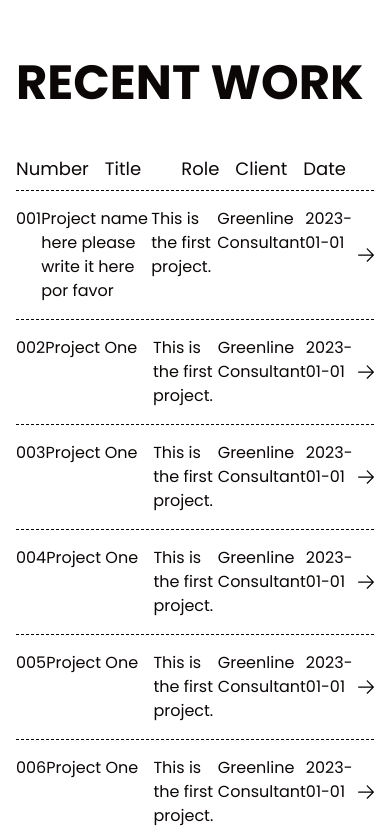
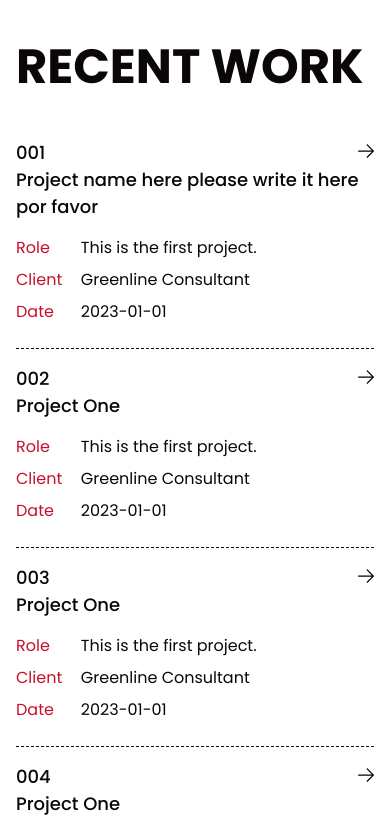
Before and after one commit to AhmedMohamed800/my_portfolio, a Next.js app: page / in a window 390 px wide. Shown: the part 3780-4615 px from the top of the page. Built offline with nearby package versions, Linux system fonts and the light colour scheme.

Commit message:
fix: fix the work experience section on small devices

```diff
--- a/app/_components/Work/WorkRow.tsx
+++ b/app/_components/Work/WorkRow.tsx
@@ -31,14 +31,16 @@ export default function WorkRow({
       .timeline({ paused: true })
       .to(projectInfo.current, {
         height: "auto",
-        marginTop: 16,
+        marginTop: 8,
+        marginBottom: 14,
+
         duration: 0.5,
         ease: "power2.in",
       })
       .to(
         arrowRef.current,
         {
-          rotate: 90, // left -> down
+          rotate: 90,
           duration: 0.4,
           ease: "power2.in",
         },
@@ -59,10 +61,10 @@ export default function WorkRow({
 
   return (
     <div
-      className={`flex flex-col  w-full  gap-0 border-b border-dashed text-[16px] py-4`}
+      className={`flex flex-col  w-full  gap-0 border-b border-dashed text-[16px] `}
     >
       <div
-        className="flex justify-between"
+        className="flex flex-col lg:flex-row  justify-between cursor-pointer lg:gap-4 relative  py-4"
         onMouseEnter={() => {
           if (!isOpen.current) {
             onHover();
@@ -70,12 +72,31 @@ export default function WorkRow({
         }}
         onClick={toggle}
       >
-        <div className="flex-1">{num}</div>
-        <div className="flex-5">{title}</div>
-        <div className="flex-3">{role}</div>
-        <div className="flex-3">{client}</div>
-        <div className="flex-2">{date}</div>
-        <div className="flex-1 flex justify-end">
+        <div className="flex-2 font-medium text-[18px] lg:font-normal lg:text-[16px]">
+          {num}
+        </div>
+        <div className="flex-5 font-medium text-[18px] mb-4 lg:mb-0 lg:font-normal lg:text-[16px]">
+          {title}
+        </div>
+        <div className="flex-3 flex gap-4 mb-2 lg:mb-0">
+          <span className="flex-1 block lg:hidden text-red lg:text-black">
+            Role
+          </span>
+          <span className="flex-6">{role}</span>
+        </div>
+        <div className="flex-3 flex gap-4  mb-2 lg:mb-0">
+          <span className="flex-1 block lg:hidden text-red lg:text-black">
+            Client
+          </span>
+          <span className="flex-6">{client}</span>
+        </div>
+        <div className="flex-2 flex gap-4  mb-2 lg:mb-0">
+          <span className="flex-1 block lg:hidden text-red lg:text-black">
+            Date
+          </span>
+          <span className="flex-6">{date}</span>
+        </div>
+        <div className="flex-1 flex justify-end absolute top-[20px] right-0 lg:relative lg:top-0 ">
           <Image
             ref={arrowRef}
             src="/projects/arrow-left.svg"
@@ -87,11 +108,11 @@ export default function WorkRow({
       </div>
 
       <div
-        className="projectInfo flex flex-col lg:flex-row gap-8 items-center h-0  overflow-hidden"
+        className="projectInfo flex flex-col lg:flex-row gap-4 lg:gap-8 lg:items-center h-0  overflow-hidden"
         onMouseEnter={onLeave}
         ref={projectInfo}
       >
-        <div className="relative w-full max-w-[420px] aspect-[16/10] shrink-0">
+        <div className="relative w-full lg:max-w-[420px] aspect-[16/10] shrink-0">
           <Image
             src={img}
             alt={title}
@@ -100,7 +121,7 @@ export default function WorkRow({
             sizes="(max-width: 1024px) 100vw, 420px"
           />
         </div>
-        <article className=" flex flex-col gap-4 flex-1 ">
+        <article className=" flex flex-col gap-3 lg:gap-4 flex-1 ">
           <h3 className="text-2xl uppercase font-medium">{title}</h3>
           <p className="text-[16px]">{description}</p>
           <div className="flex lg:items-center gap-3 flex-col lg:flex-row">
--- a/app/_components/Work/WorkSection.tsx
+++ b/app/_components/Work/WorkSection.tsx
@@ -11,11 +11,11 @@ export default function WorkSection({ projects }: WorkSectionProps) {
   const [mouse, setMouse] = useState({ x: 0, y: 0 });
 
   return (
-    <section className="section-container container-padding mt-16 min-h-dvh">
+    <section className="section-container container-padding mt-12 lg:mt-16 min-h-dvh">
       <h1 className="text-5xl font-bold uppercase">Recent Work</h1>
 
       <div
-        className="flex flex-col w-full mt-12"
+        className="flex flex-col w-full mt-8 lg:mt-12"
         onMouseMove={(e) =>
           setMouse({
             x: e.clientX,
@@ -24,8 +24,8 @@ export default function WorkSection({ projects }: WorkSectionProps) {
         }
         onMouseLeave={() => setPreview(null)}
       >
-        <div className="flex justify-between w-full gap-4 border-b border-dashed text-[18px] pb-2">
-          <div className="flex-1">Number</div>
+        <div className="hidden lg:flex justify-between w-full gap-4  border-b border-dashed text-[18px] pb-2">
+          <div className="flex-2">Number</div>
           <div className="flex-5">Title</div>
           <div className="flex-3">Role</div>
           <div className="flex-3">Client</div>
```
